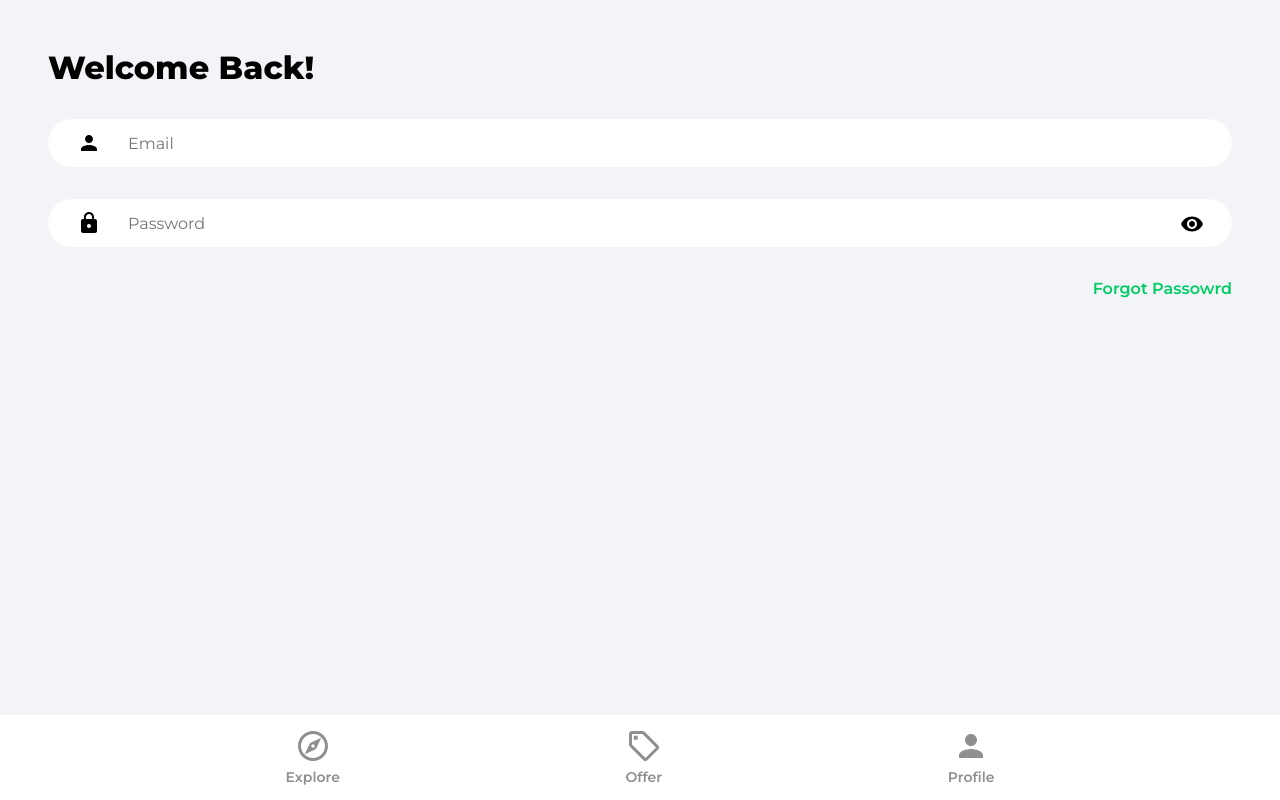
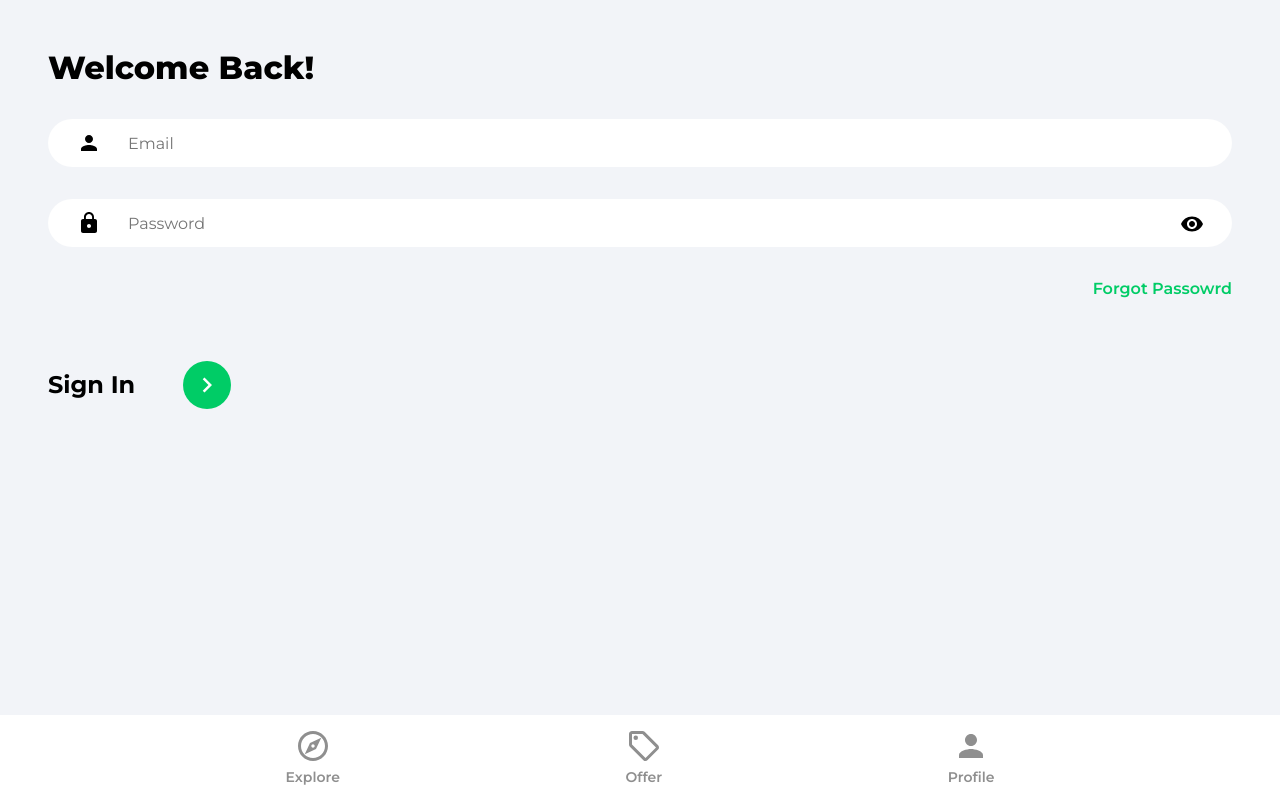
Before and after one commit to Harshak-1744/House_MarketPlace_Place, a React (Create React App) app: page /sign-in in a window 1280 px wide. Built offline with nearby package versions, Linux system fonts and the light colour scheme; the HTML template or start-up script is replaced by a standard one.

Commit message:
modified:   src/pages/SignIn.jsx

```diff
--- a/src/pages/SignIn.jsx
+++ b/src/pages/SignIn.jsx
@@ -50,6 +50,15 @@ function SignIn(){
                         <Link to='/forgot-password' className='forgotPasswordLink'>
                             Forgot Passowrd
                         </Link>
+
+                        <div className="signInBar">
+                            <p className="signInText">
+                                Sign In
+                            </p>
+                            <button className="signInButton">
+                                <ArrowRightIcon  fill='#ffffff' width='30px' height='30px'/>
+                            </button>
+                        </div>
                     </form>
                 </main>
             </div>
```
